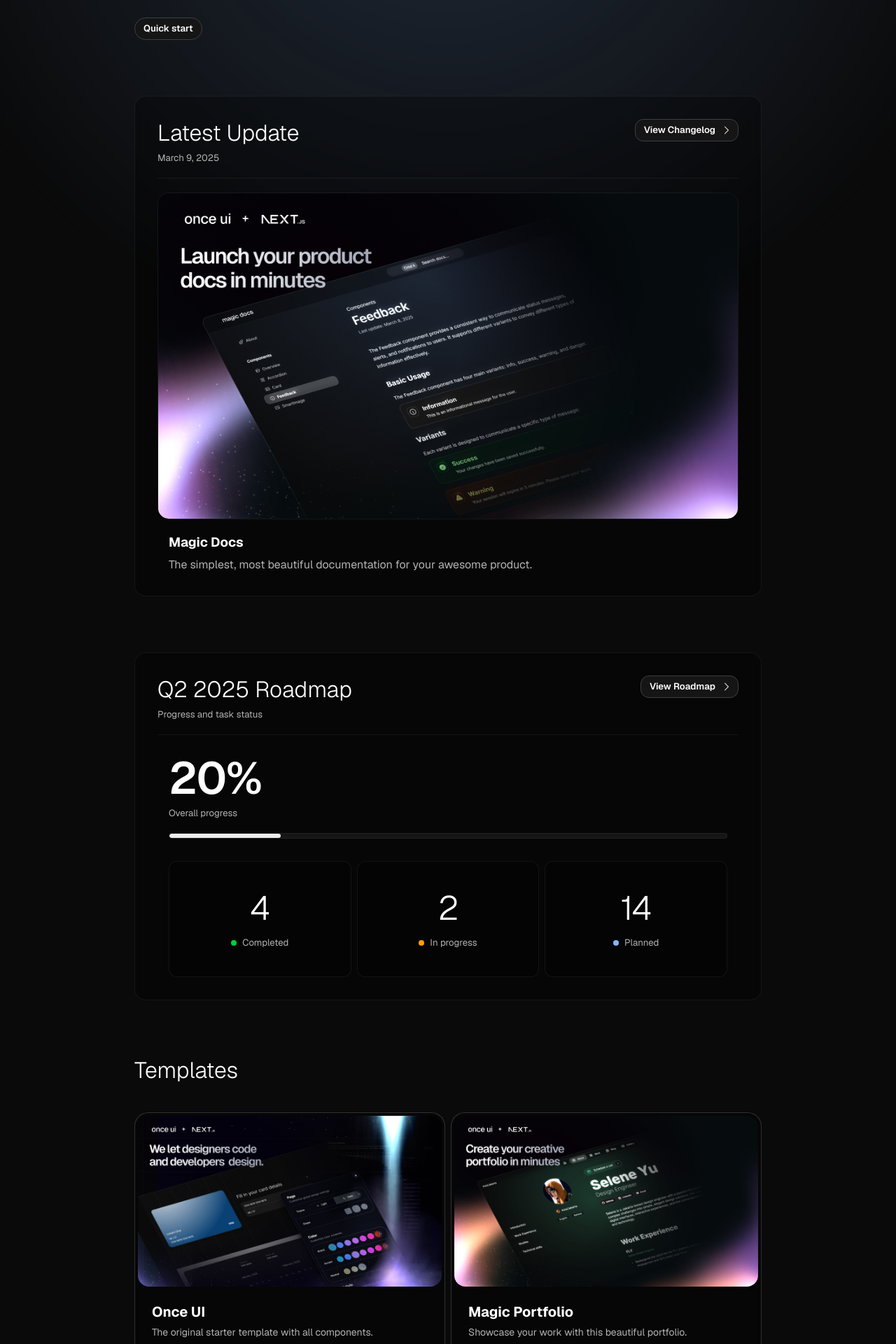
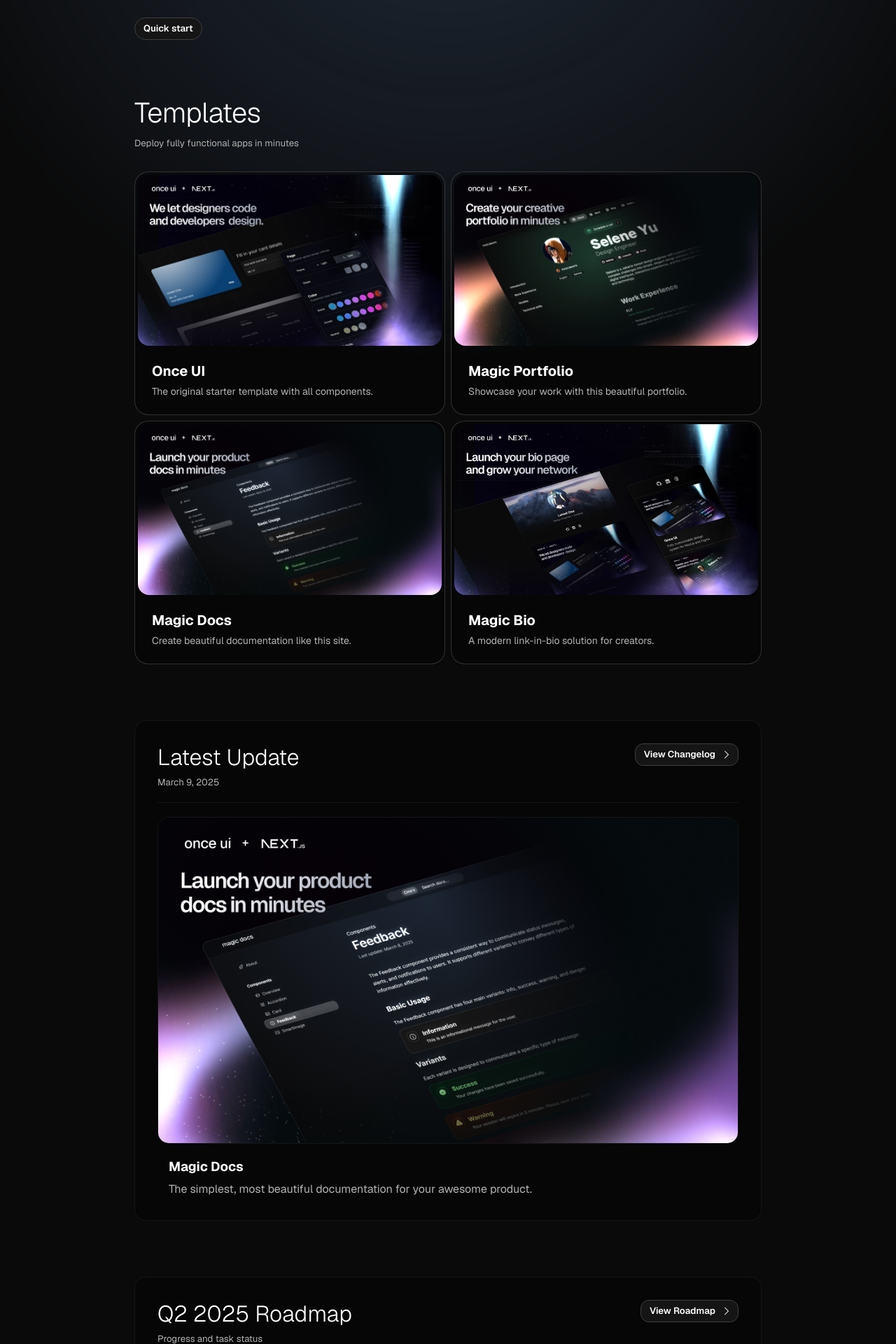
Before and after one commit to once-ui-system/docs, a Next.js app: page / in a window 1280 px wide. Shown: the part 260-2180 px from the top of the page at 70% size. Built offline with nearby package versions, Linux system fonts and the light colour scheme.

Commit message:
homepage updates

```diff
--- a/src/app/page.tsx
+++ b/src/app/page.tsx
@@ -120,9 +120,65 @@
         </Row>
       </Column>
 
+      <Column fillWidth>
+      <Column fillWidth gap="4">
+        <Text
+          variant="display-default-s"
+          onBackground="neutral-strong"
+        >
+          Templates
+        </Text>
+        <Text
+          variant="label-default-s"
+          onBackground="neutral-weak"
+          marginTop="8"
+          marginBottom="16"
+        >
+          Deploy fully functional apps in minutes
+        </Text>
+      </Column>
+      <Grid fillWidth columns="2" mobileColumns="1" gap="8" marginTop="16">
+          {templates.map((template, index) => (
+            <Card
+              key={index}
+              href={template.href}
+              fillWidth
+              radius="l-4"
+              border="neutral-alpha-medium"
+              direction="column"
+              padding="4"
+              gap="4"
+            >
+              <SmartImage
+                src={template.image}
+                aspectRatio="16/9"
+                radius="l"
+                sizes="400px"
+              />
+              <Column fillWidth padding="20" gap="8" horizontal="start">
+                <Text
+                  variant="heading-strong-m"
+                  onBackground="neutral-strong"
+                  align="left"
+                >
+                  {template.title}
+                </Text>
+                <Text
+                  variant="body-default-s"
+                  onBackground="neutral-weak"
+                  align="left"
+                >
+                  {template.description}
+                </Text>
+              </Column>
+            </Card>
+          ))}
+        </Grid>
+      </Column>
+
       {/* Latest Update Section */}
       <Column
-        fillWidth
+        maxWidth={56}
         gap="20"
         padding="32"
         background="overlay"
@@ -175,7 +231,7 @@
 
       {/* Roadmap Progress Section */}
       <Column
-        fillWidth
+        maxWidth={56}
         gap="20"
         padding="32"
         background="overlay"
@@ -201,9 +257,9 @@
         <Row fillWidth gap="20" position="relative" mobileDirection="column">
           <Row fillWidth gap="12">
             {/* Overall Progress */}
-            <Column fillWidth gap="8" paddingX="16" paddingTop="8">
+            <Column fillWidth gap="8" paddingTop="8">
               <Column fillWidth gap="20">
-                <Column fillWidth>
+                <Column fillWidth horizontal="center" gap="4">
                   <Text
                     variant="display-strong-l"
                     onBackground="neutral-strong"
@@ -211,6 +267,7 @@
                     {roadmapStats.progressPercentage}%
                   </Text>
                   <Text
+                    align="center"
                     variant="label-default-s"
                     onBackground="neutral-weak"
                     marginTop="8"
@@ -240,7 +297,7 @@
 
               {/* Task Status */}
               <Grid fillWidth columns="3" mobileColumns="1" gap="8" marginTop="24">
-                {/* Completed Tasks */}
+                {/* Planned Tasks */}
                 <Column
                   padding="l"
                   horizontal="center"
@@ -253,15 +310,15 @@
                     variant="display-default-m"
                     onBackground="neutral-strong"
                   >
-                    {roadmapStats.completedTasks}
+                    {roadmapStats.totalTasks - roadmapStats.completedTasks - roadmapStats.inProgressTasks}
                   </Text>
                   <Row vertical="center" gap="8">
-                    <StatusIndicator color="green" />
+                    <StatusIndicator color="blue" />
                     <Text
                       variant="label-default-s"
                       onBackground="neutral-weak"
                     >
-                      Completed
+                      Planned
                     </Text>
                   </Row>
                 </Column>
@@ -292,7 +349,7 @@
                   </Row>
                 </Column>
 
-                {/* Planned Tasks */}
+                {/* Completed Tasks */}
                 <Column
                   padding="l"
                   horizontal="center"
@@ -305,15 +362,15 @@
                     variant="display-default-m"
                     onBackground="neutral-strong"
                   >
-                    {roadmapStats.totalTasks - roadmapStats.completedTasks - roadmapStats.inProgressTasks}
+                    {roadmapStats.completedTasks}
                   </Text>
                   <Row vertical="center" gap="8">
-                    <StatusIndicator color="blue" />
+                    <StatusIndicator color="green" />
                     <Text
                       variant="label-default-s"
                       onBackground="neutral-weak"
                     >
-                      Planned
+                      Completed
                     </Text>
                   </Row>
                 </Column>
@@ -322,54 +379,6 @@
           </Row>
         </Row>
       </Column>
-
-      {/* Templates Section */}
-      <Column
-        fillWidth
-        gap="24"
-      >
-        <Heading as="h2" variant="display-default-xs">
-          Templates
-        </Heading>
-
-        <Grid fillWidth columns="2" mobileColumns="1" gap="8" marginTop="16">
-          {templates.map((template, index) => (
-            <Card
-              key={index}
-              href={template.href}
-              fillWidth
-              radius="l-4"
-              border="neutral-alpha-medium"
-              direction="column"
-              padding="4"
-              gap="4"
-            >
-              <SmartImage
-                src={template.image}
-                aspectRatio="16/9"
-                radius="l"
-                sizes="400px"
-              />
-              <Column fillWidth padding="20" gap="8" horizontal="start">
-                <Text
-                  variant="heading-strong-m"
-                  onBackground="neutral-strong"
-                  align="left"
-                >
-                  {template.title}
-                </Text>
-                <Text
-                  variant="body-default-s"
-                  onBackground="neutral-weak"
-                  align="left"
-                >
-                  {template.description}
-                </Text>
-              </Column>
-            </Card>
-          ))}
-        </Grid>
-      </Column>
     </Column>
   );
 }
```
